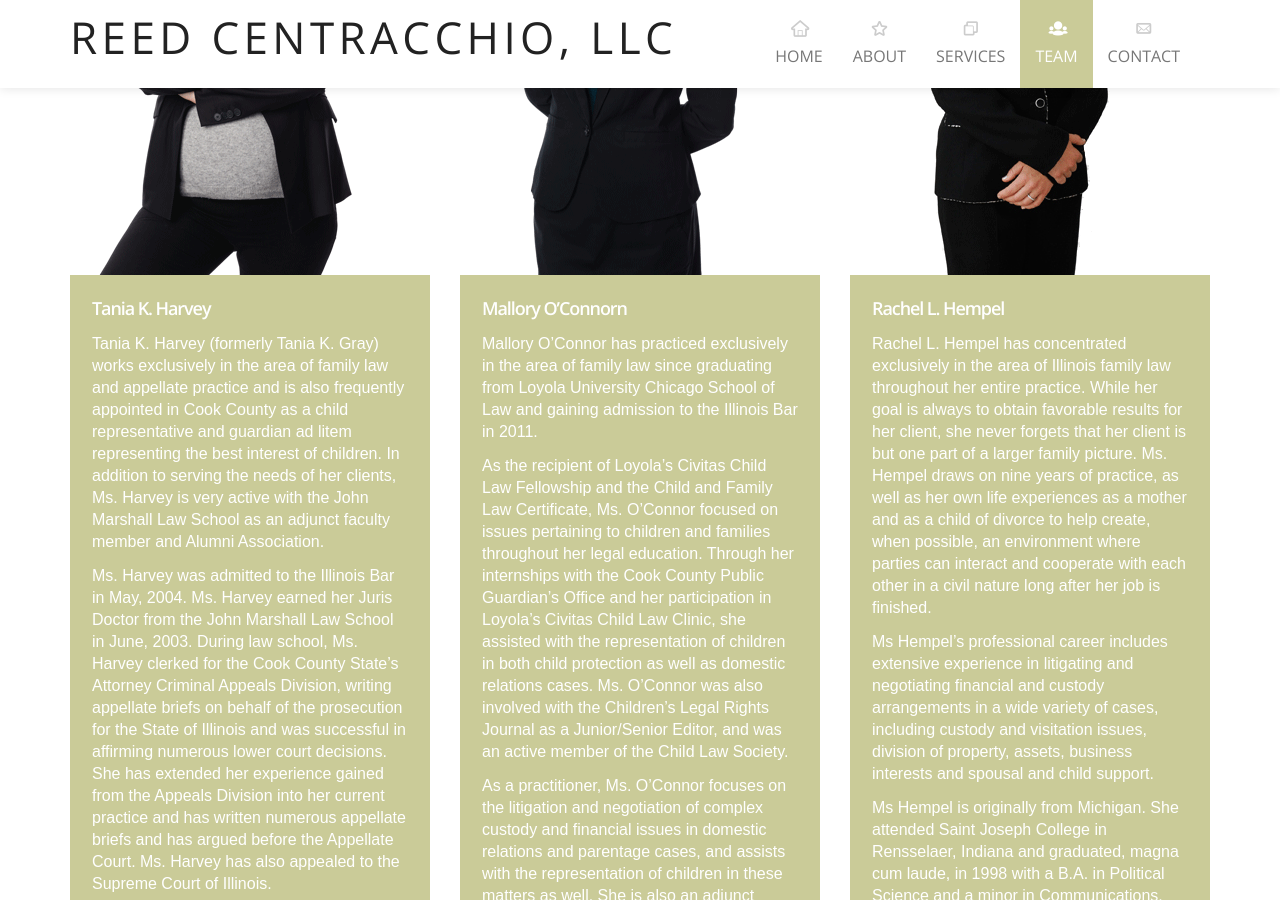
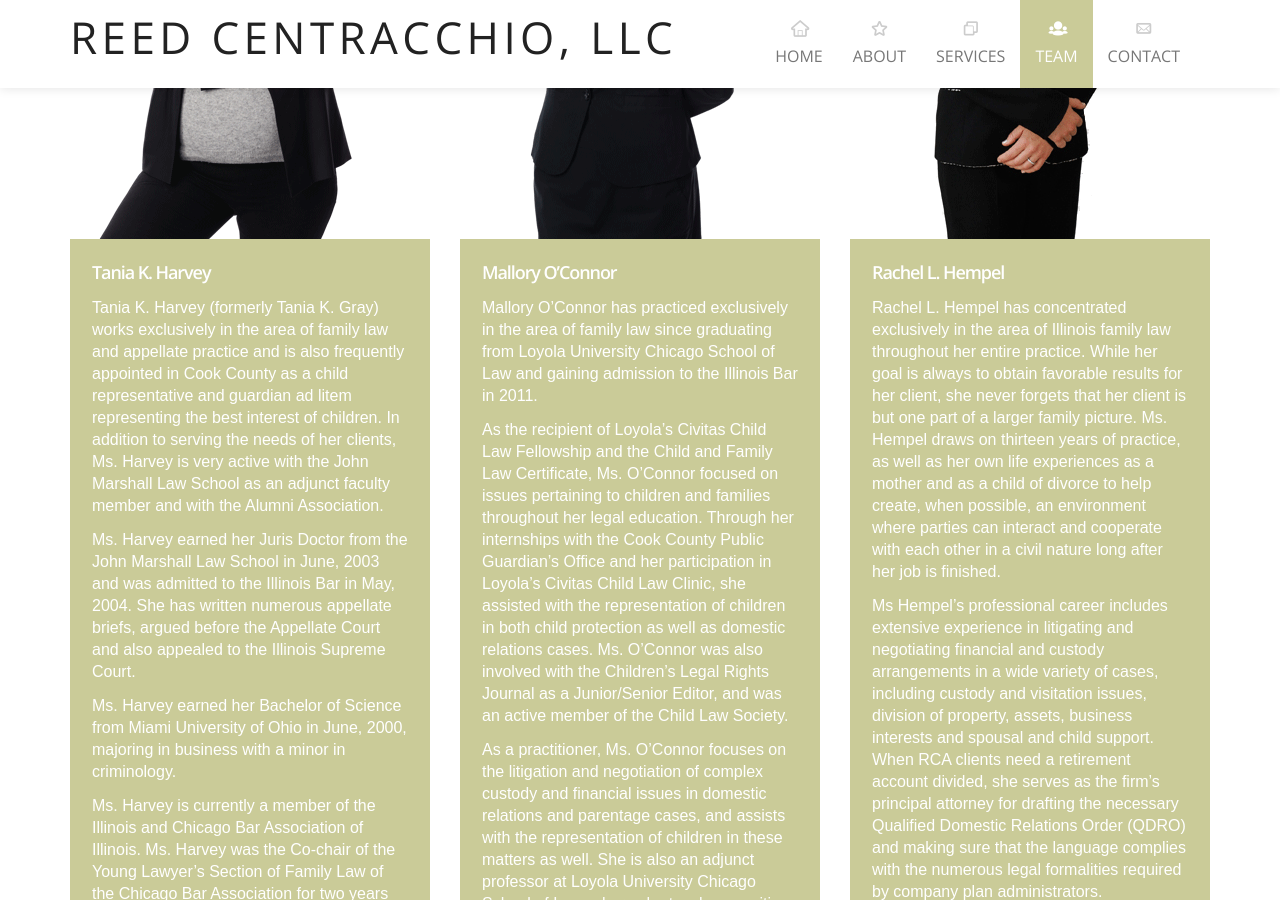
Before and after one commit to recentlaw/recentlaw.github.io, a Jekyll site: the page built from index.html, in a window 1280 px wide and 900 px high, scrolled down 7645 px. Built offline with Jekyll 4.4.1, drawn with Linux system fonts in a browser that asks for light colours; Markdown is read by kramdown in place of the engine named in the settings; some of the changed text lies outside the part shown.

Commit message:
updating bios

```diff
--- a/_includes/team.html
+++ b/_includes/team.html
@@ -61,10 +60,9 @@
           <div><img src="images/team/harvey.png" alt="" class="img-responsive"></div>
           <div class="boxContent color4">
             <h3>Tania K. Harvey</h3>
-            <p>Tania K. Harvey (formerly Tania K. Gray) works exclusively in the area of family law and appellate practice and is also frequently appointed in Cook County as a child representative and guardian ad litem representing the best interest of children. In addition to serving the needs of her clients, Ms. Harvey is very active with the John Marshall Law School as an adjunct faculty member and Alumni Association.</p>
-            <p>Ms. Harvey was admitted to the Illinois Bar in May, 2004. Ms. Harvey earned her Juris Doctor from the John Marshall Law School in June, 2003. During law school, Ms. Harvey clerked for the Cook County State’s Attorney Criminal Appeals Division, writing appellate briefs on behalf of the prosecution for the State of Illinois and was successful in affirming numerous lower court decisions. She has extended her experience gained from the Appeals Division into her current practice and has written numerous appellate briefs and has argued before the Appellate Court. Ms. Harvey has also appealed to the Supreme Court of Illinois.</p>
-            <p>Ms. Harvey also served as the Vice President of the John Marshall Law School Student Bar Association for the 2001-2002 school year and as her student Bar Association class representative from 2000-2001.</p>
-            <p>Ms. Harvey earned her Bachelor of Science from Miami University of Ohio in June, 2000, majoring in business with a minor in criminology. During college, Ms. Harvey was the Coordinator for the Oxford Mediation Center, and coordinated the mediation center with the Oxford Police Department in order to provide an alternative to court via the usage of mediation. Prior to the appointment as Coordinator, she was a mediator at the Butler County Juvenile Court Status Offender Mediation Program which dealt with cases such as assault, truancy, incorrigible and unruly children.</p>
+            <p>Tania K. Harvey (formerly Tania K. Gray) works exclusively in the area of family law and appellate practice and is also frequently appointed in Cook County as a child representative and guardian ad litem representing the best interest of children. In addition to serving the needs of her clients, Ms. Harvey is very active with the John Marshall Law School as an adjunct faculty member and with the Alumni Association.</p>
+            <p>Ms. Harvey earned her Juris Doctor from the John Marshall Law School in June, 2003 and was admitted to the Illinois Bar in May, 2004.  She has written numerous appellate briefs, argued before the Appellate Court and also appealed to the Illinois Supreme Court.</p>
+            <p>Ms. Harvey earned her Bachelor of Science from Miami University of Ohio in June, 2000, majoring in business with a minor in criminology.</p>
             <p>Ms. Harvey is currently a member of the Illinois and Chicago Bar Association of Illinois. Ms. Harvey was the Co-chair of the Young Lawyer’s Section of Family Law of the Chicago Bar Association for two years and served as a Special Projects Coordinator for the Chicago Bar Association. Ms. Harvey was selected as an Illinois Rising Star in 2012, 2013, and 2015 by Super Lawyers, a rating service of outstanding lawyers from more than 70 practice areas who have attained a high-degree of peer recognition and professional achievement, based on a selection process that is multi-phased and includes independent research, peer nominations and peer evaluations.</p>
             <p>E-mail: Provided upon request. See our Contact Us page.</p>
           </div>
@@ -80,7 +78,7 @@
         <article>
           <div><img src="images/team/oconnor.png" alt="" class="img-responsive"></div>
           <div class="boxContent color4">
-            <h3>Mallory O’Connorn</h3>
+            <h3>Mallory O’Connor</h3>
             <p>Mallory O’Connor has practiced exclusively in the area of family law since graduating from Loyola University Chicago School of Law and gaining admission to the Illinois Bar in 2011.</p>
             <p>As the recipient of Loyola’s Civitas Child Law Fellowship and the Child and Family Law Certificate, Ms. O’Connor focused on issues pertaining to children and families throughout her legal education. Through her internships with the Cook County Public Guardian’s Office and her participation in Loyola’s Civitas Child Law Clinic, she assisted with the representation of children in both child protection as well as domestic relations cases. Ms. O’Connor was also involved with the Children’s Legal Rights Journal as a Junior/Senior Editor, and was an active member of the Child Law Society.</p>
             <p>As a practitioner, Ms. O’Connor focuses on the litigation and negotiation of complex custody and financial issues in domestic relations and parentage cases, and assists with the representation of children in these matters as well. She is also an adjunct professor at Loyola University Chicago School of Law, where she teaches a writing course focused on child and family law-related issues. Ms. O’Connor is the Co-Chair of the Chicago Bar Association Young Lawyers Section Family Law Committee and is also a member of the Illinois State Bar Association.</p>
@@ -98,8 +96,8 @@
           <div><img src="images/team/hempel.png" alt="" class="img-responsive"></div>
           <div class="boxContent color4">
             <h3>Rachel L. Hempel</h3>
-            <p>Rachel L. Hempel has concentrated exclusively in the area of Illinois family law throughout her entire practice. While her goal is always to obtain favorable results for her client, she never forgets that her client is but one part of a larger family picture. Ms. Hempel draws on nine years of practice, as well as her own life experiences as a mother and as a child of divorce to help create, when possible, an environment where parties can interact and cooperate with each other in a civil nature long after her job is finished.</p>
-            <p>Ms Hempel’s professional career includes extensive experience in litigating and negotiating financial and custody arrangements in a wide variety of cases, including custody and visitation issues, division of property, assets, business interests and spousal and child support.</p>
+            <p>Rachel L. Hempel has concentrated exclusively in the area of Illinois family law throughout her entire practice. While her goal is always to obtain favorable results for her client, she never forgets that her client is but one part of a larger family picture. Ms. Hempel draws on thirteen years of practice, as well as her own life experiences as a mother and as a child of divorce to help create, when possible, an environment where parties can interact and cooperate with each other in a civil nature long after her job is finished.</p>
+            <p>Ms Hempel’s professional career includes extensive experience in litigating and negotiating financial and custody arrangements in a wide variety of cases, including custody and visitation issues, division of property, assets, business interests and spousal and child support.  When RCA clients need a retirement account divided, she serves as the firm’s principal attorney for drafting the necessary Qualified Domestic Relations Order (QDRO) and making sure that the language complies with the numerous legal formalities required by company plan administrators.</p>
             <p>Ms Hempel is originally from Michigan. She attended Saint Joseph College in Rensselaer, Indiana and graduated, magna cum laude, in 1998 with a B.A. in Political Science and a minor in Communications. Ms. Hempel received a Juris Doctor Degree from Depaul University College of Law, in Chicago, Illinois, in 2001 and was admitted to the Illinois Bar in October of 2001.</p>
           </div>
           <div class="boxContent color1">
```
Also changed, not shown: other parts of _includes/team.html (+0 -1 lines).
